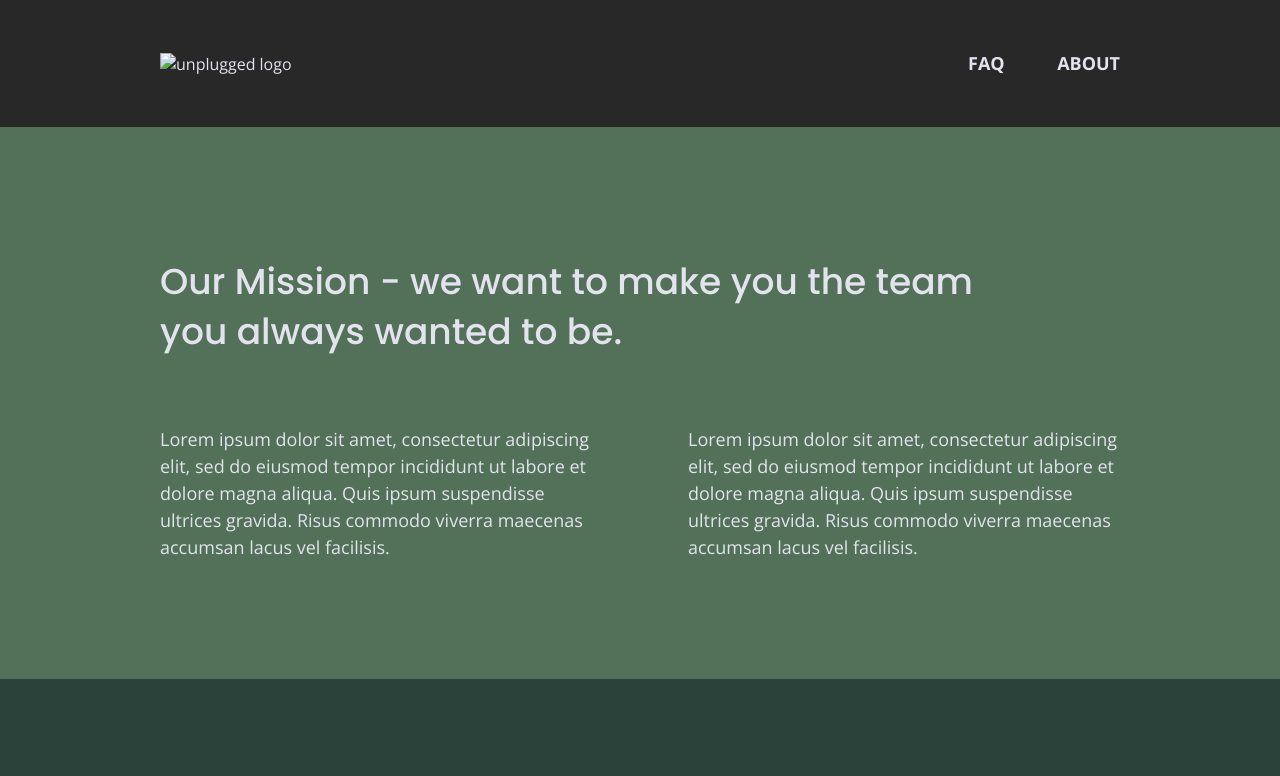
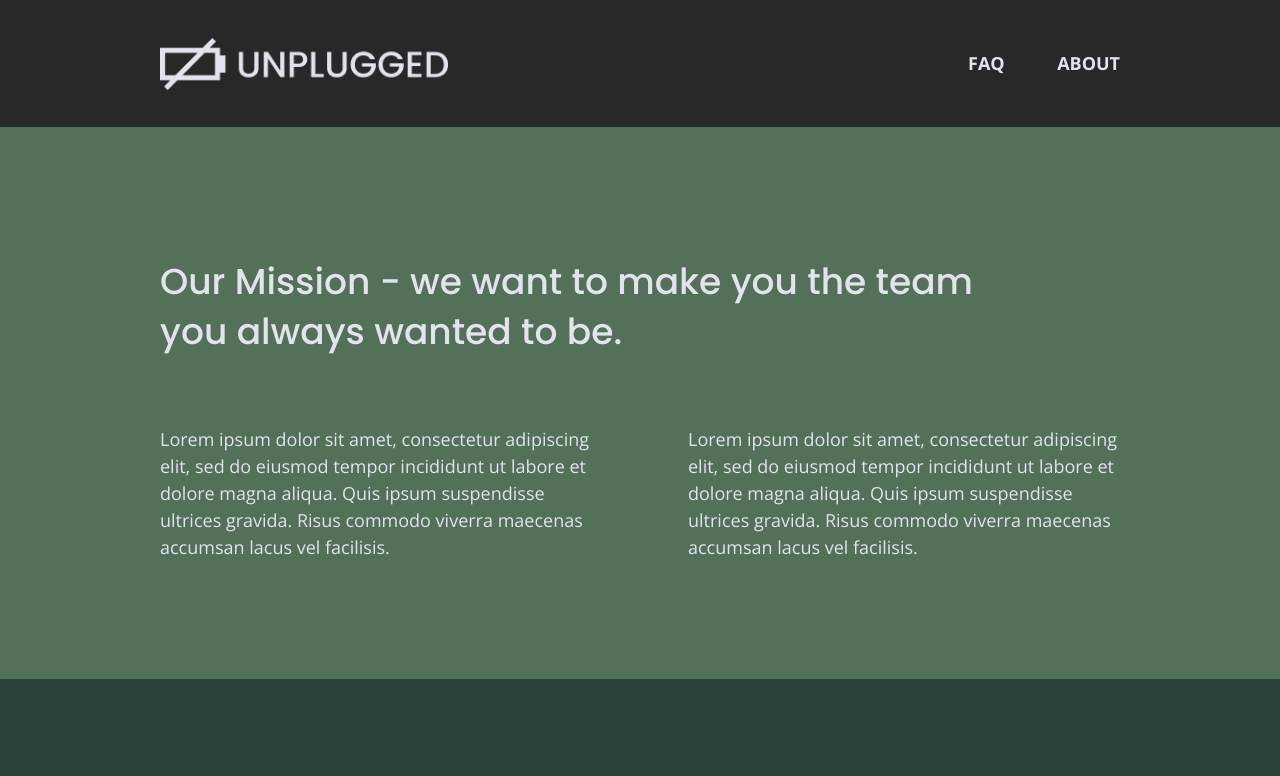
Before and after one commit to raqescar/unplugged-retreat, a website: page about/index.html in a window 1280 px wide. Shown: the top 776 px of the page. Drawn offline with nearby package versions, Linux system fonts and the light colour scheme.

Commit message:
Edit logo links for pages

```diff
--- a/about/index.html
+++ b/about/index.html
@@ -31,7 +31,14 @@
   <!-- Add your site or application content here -->
   <header>
     <div class="content-wrapper">
-        <a href="#"><img src="" alt="unplugged logo"></a>
+
+      <figure>
+        <a href="">
+          <img src="../img/unplugged-logo.png" alt="unplugged logo">
+        </a>
+      </figure>
+
+
         <div class="header-divider"></div>
         <nav>
              <ul>
```
Also changed, not shown: faq/index.html (+7 -1 lines).
